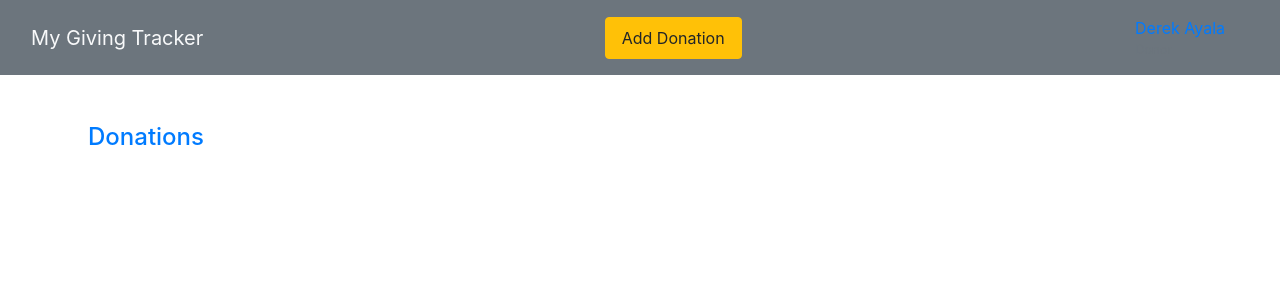
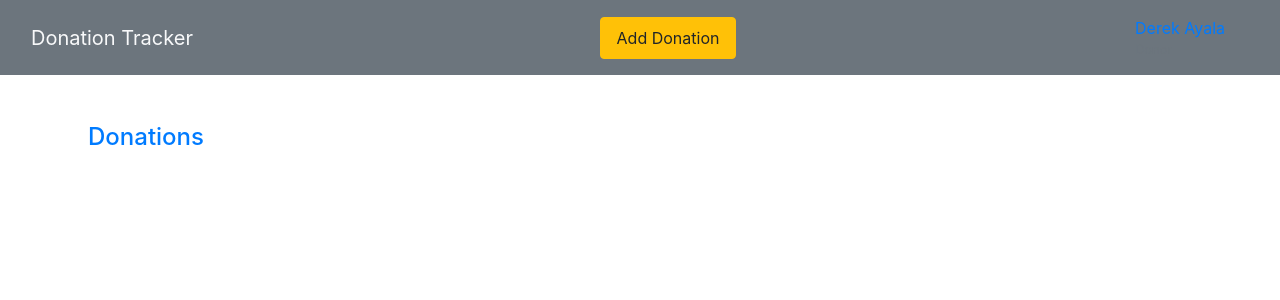
Before and after one commit to DerekXA/charity-tracker, a Flask app: page / in a window 1280 px wide. Shown: the top 300 px of the page. Run offline with Flask 2, Linux system fonts and the light colour scheme; data that the repository does not hold is empty; some libraries are stand-ins or nearby versions.

Commit message:
Update navbar.html

```diff
--- a/templates/partials/navbar.html
+++ b/templates/partials/navbar.html
@@ -3,7 +3,7 @@
 <nav class="navbar navbar-default bg-secondary navbar-fixed-top p-3">
   <div class="container-fluid">
     <div class="">
-      <a class="navbar-brand text-light text-center" href="/">My Giving Tracker</a>
+      <a class="navbar-brand text-light text-center" href="/">Donation Tracker</a>
     </div>
     <div class="pull-right">
       <a href="/donations/new" class="nav-link btn btn-warning align-self-center ">
```
